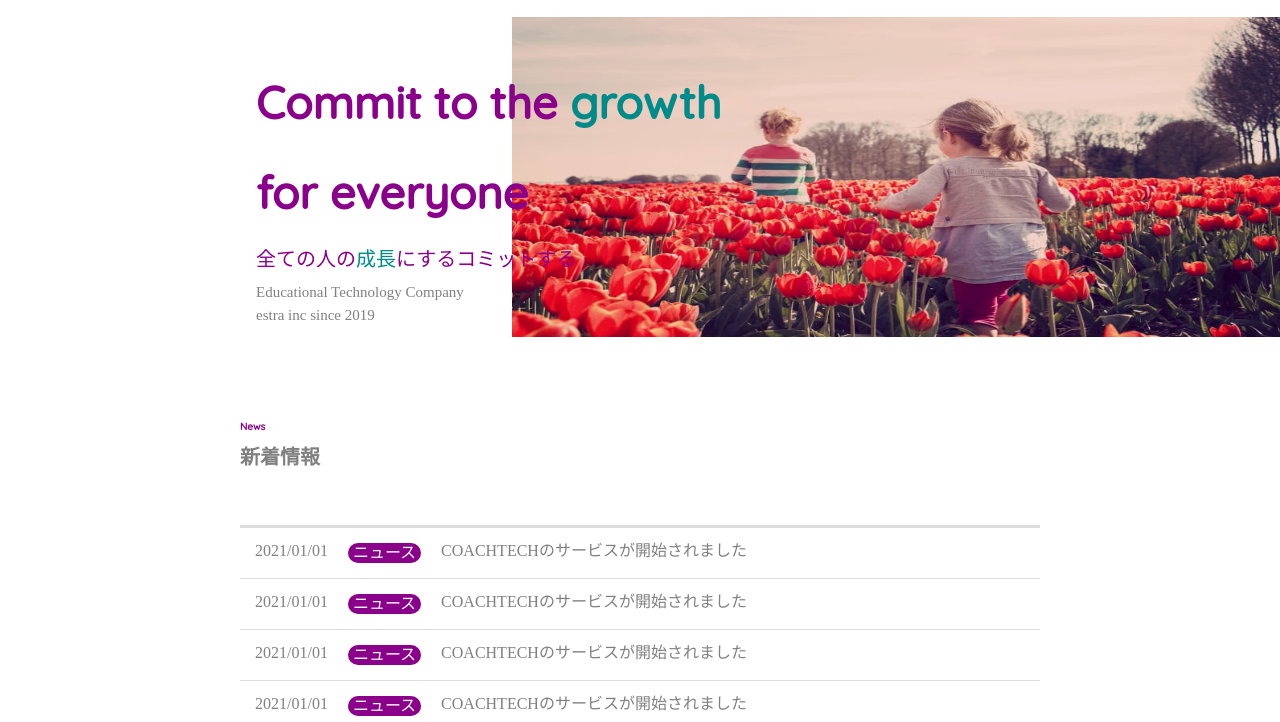
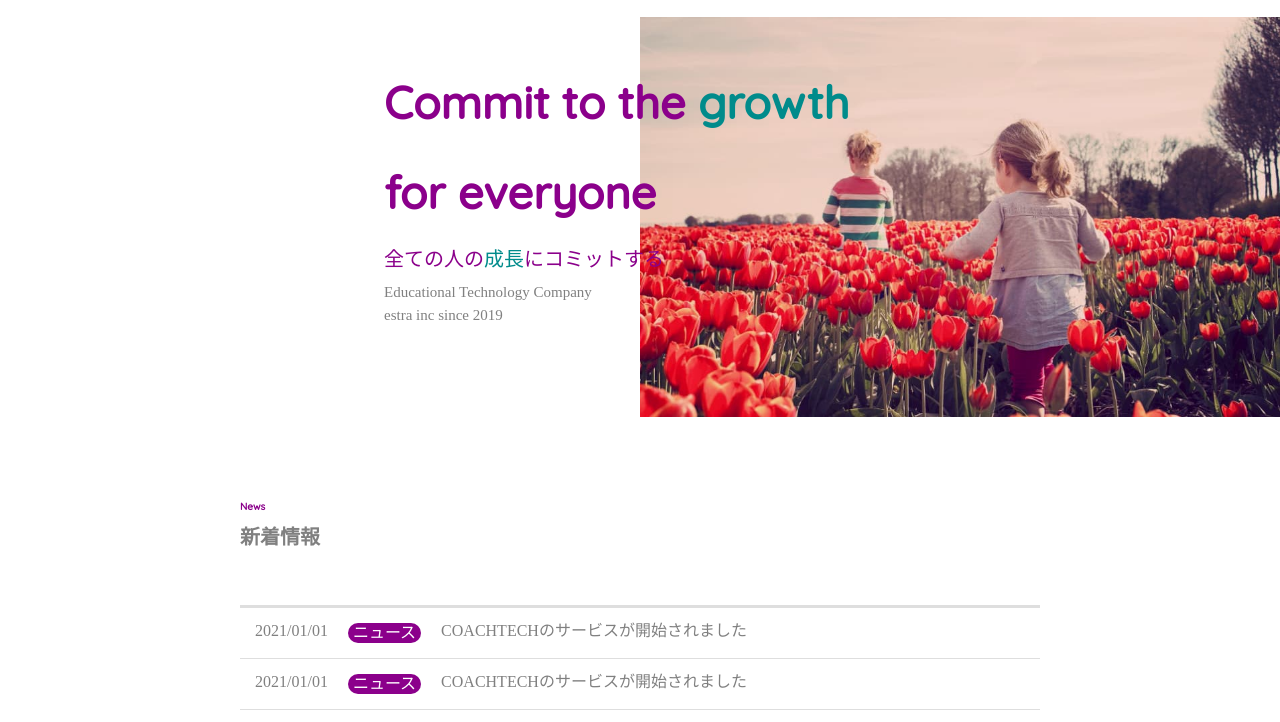
Before and after one commit to kanemaru-nanami/2023-05-31_kanemaru_lp, a plain HTML site: page index.html in a window 1280 px wide. Shown: the part 53-775 px from the top of the page. Drawn offline with Linux system fonts and the light colour scheme.

Commit message:
fix-commit

```diff
--- a/css/style.css
+++ b/css/style.css
@@ -24,9 +24,23 @@
 /* 経営理念 */
 .philosophy {
     position: relative;
-    display: flex;
-    height: 40vh;
+    height: 400px;
 }
+@media screen and (max-width: 1500px) {
+    .firstview {
+            position: absolute;
+            height: auto;
+            width: 50vw;
+            max-height: 100%;
+            margin-left: 50vw;
+        }
+    .philosophy-content {
+        position: absolute;
+        top: 5vh;
+        left: 30vw;
+        }
+}
+@media screen and (max-width: 1000px) {
     .firstview {
             position: absolute;
             height: auto;
@@ -38,6 +52,7 @@
             position: absolute;
             top: 5vh;
             left: 20vw;
+        }
 }
 .philosophy-english {
     font-size: 45px;
--- a/index.html
+++ b/index.html
@@ -33,7 +33,7 @@
             <img class="firstview" src="img/firstview.jpg" width="100%" height="auto" alt="">
             <div class="philosophy-content">
                 <h1 class="philosophy-english">Commit to the <span class="philosophy-pickup">growth</span><br>for everyone</h1>
-                <p class="philosophy-japanese">全ての人の<span class="philosophy-pickup">成長</span>にするコミットする</p>
+                <p class="philosophy-japanese">全ての人の<span class="philosophy-pickup">成長</span>にコミットする</p>
                 <small class="philosophy-established">
                     Educational Technology Company<br>estra inc since 2019
                 </small>
```
Lines whose indentation alone changed are shown as unchanged.
